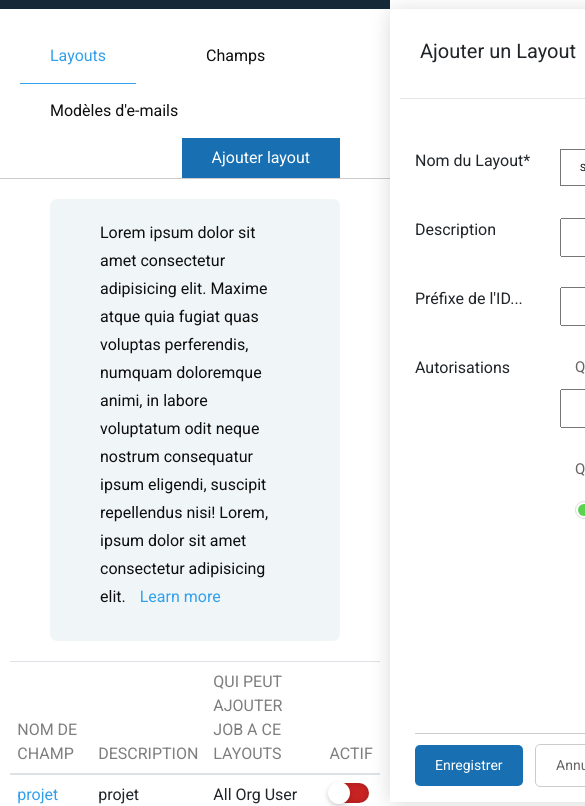
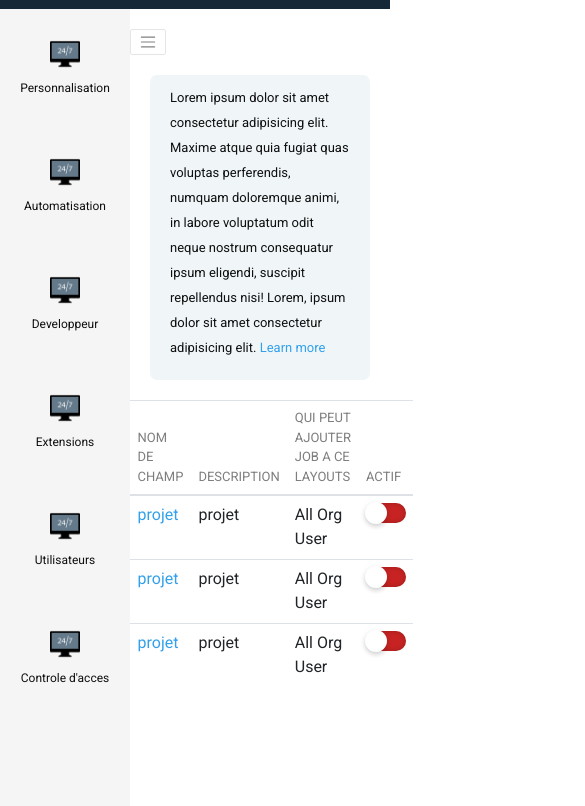
Before and after one commit to mael124/projet-Nan1, a plain HTML site: page index.html in a window 390 px wide. Shown: the part 51-857 px from the top of the page, 585 px wide, since content can reach past the window. Drawn offline with Linux system fonts and the light colour scheme.

Commit message:
amelioration du projet 2

```diff
--- a/css/styles.css
+++ b/css/styles.css
@@ -125,10 +125,11 @@ ul{
 
 .navbar-content{
     border-bottom: 1px solid #ccc;
+    width: 100%;
 }
 
 .navbar-content li{
-    padding: 1rem 2rem;
+    padding: 1rem 0rem;
     margin: 0 2rem
 }
 
@@ -457,12 +458,53 @@ form button:focus
 }
 
 
-@media screen and (max-width: 766px){
-    .insidebar{
-        display: none;
+@media screen and (max-width: 767px){
+    .bloc-info{
+        margin: 2rem;
+        padding: 1rem 2rem;
     }
 
-    .content{
+    .bloc-info p{
+        font-size: 1.3rem;
+        line-height: 2.5rem;
+    }
+
+    .bloc-info p a{
         margin-left: 0;
     }
+
+    .table{
+        max-width: 95%;
+        margin: 0 auto;
+        padding: 3rem;
+    }
+
+    .table-title{
+        font-size: 1.3rem;
+        font-weight: normal;
+        color: var(--color-table-title);
+    }
+
+    tr{
+        height: 5rem;
+    }
+
+    td{
+        font-size: 1.6rem;
+    }
+
+    .nomChamps{
+        color: var(--color-secondary);
+    }
+
+    .table-icon{
+        height: 2rem;
+        margin-right: 1rem;
+    }
+
+    td span{
+        border: 1px solid #ccc;
+        padding: 0 1rem;
+        font-size: 1.3rem;
+    }
 }
--- a/index.html
+++ b/index.html
@@ -86,6 +86,11 @@
     <div class="content">
 
         <!-- navbar content -->
+        <div class="navbar-expand-lg navbar-light">
+            <button class="navbar-toggler" type="button" data-toggle="collapse" data-target="#navbar-content" aria-controls="navbar-content" aria-expanded="false" aria-label="Toggle navigation">
+                <span class="navbar-toggler-icon"></span>
+            </button>
+            <div class="collapse navbar-collapse" id="navbar-content">
                 <ul class="nav navbar-content">
                     <li class="nav-item link1">
                         <a class="nav-link" href="index.html">Layouts</a>
@@ -172,6 +177,8 @@
                         </div>
                     </div>
                 </ul>
+            </div>
+        </div>
 
 
 
```
Lines whose indentation alone changed are shown as unchanged.
